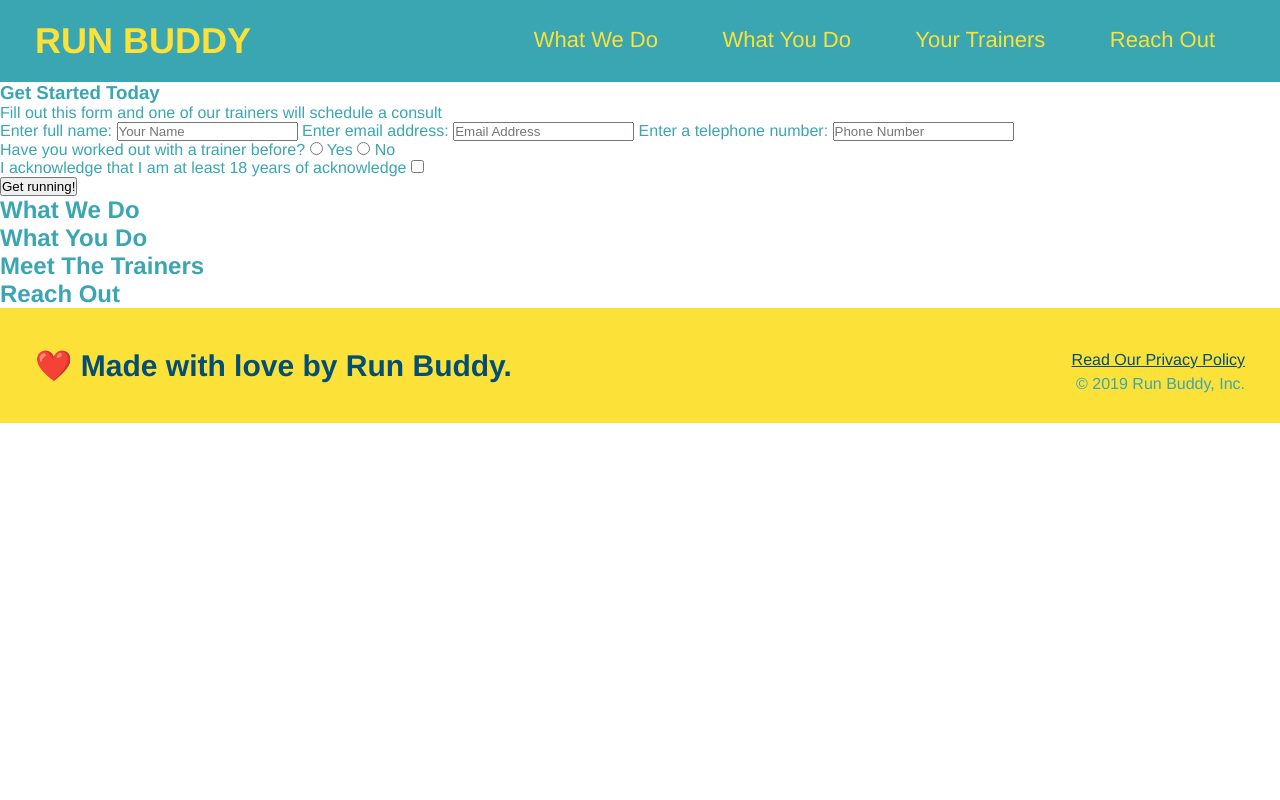
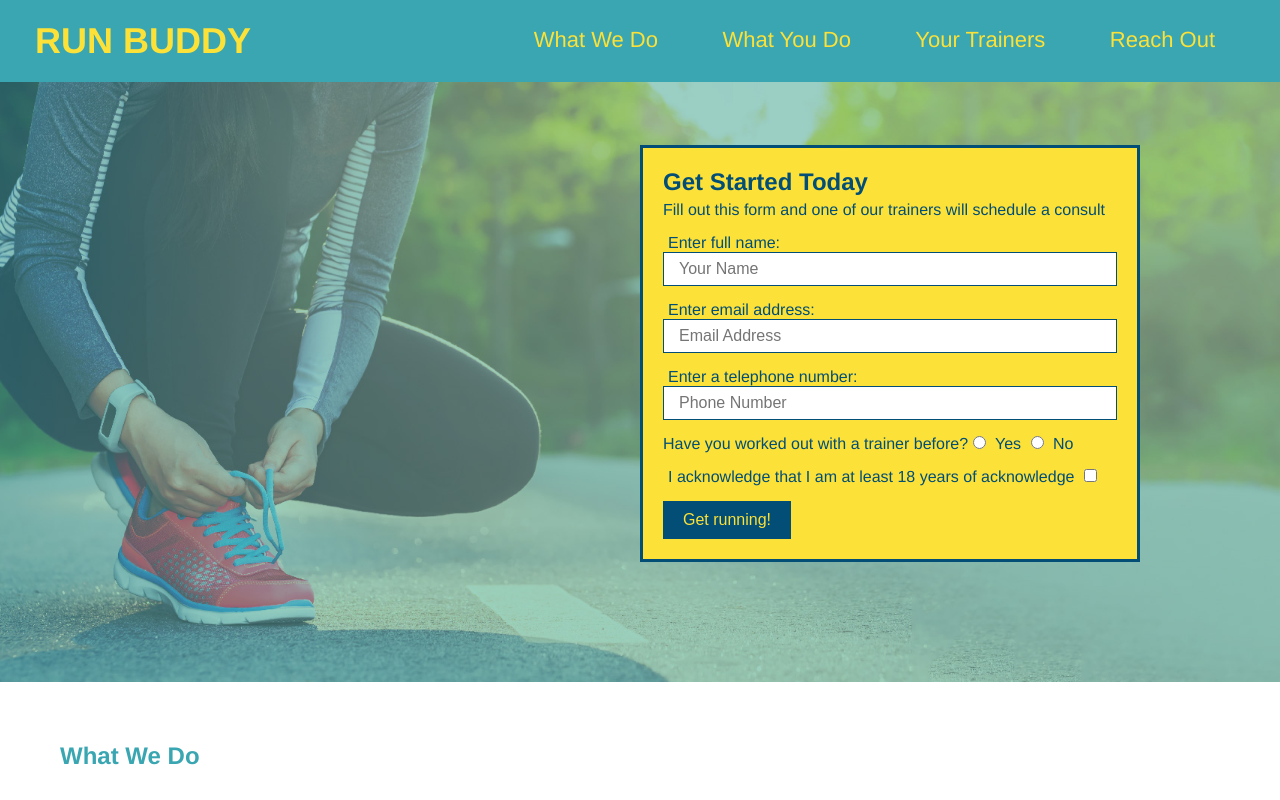
Before and after one commit to vidurham/run-buddy, a plain HTML site: page index.html in a window 1280 px wide. Shown: the top 800 px of the page. Drawn offline with Linux system fonts and the light colour scheme.

Commit message:
Finished Hero section

```diff
--- a/assets/css/style.css
+++ b/assets/css/style.css
@@ -66,3 +66,63 @@ footer div {
 footer a {
     color: #024e76;
 }
+
+section {
+    padding: 60px;
+}
+
+ /* Hero Style Start */
+ .hero {
+    background-image: url("../images/hero-bg.jpg");
+    height: 600px;
+    background-size: cover;
+    background-position: center;
+    position: relative;
+ }
+/* Hero Style End */
+
+/* Hero Form Style Start */
+.hero-form {
+    color:#024e76;
+    background-color: #fce138;
+    padding: 20px;
+    width: 500px;
+    border-style: solid;
+    border-width: 3px;
+    border-color: #024e76;
+    position: absolute;
+    bottom: 120px;
+    right: 140px;
+}
+/* Hero Form Style End */
+
+.hero-form h3 {
+    font-size: 24px;
+    margin: 0;
+}
+
+.hero-form p {
+    margin: 5px 0 15px 0;
+}
+
+.form-input {
+    border: 1px solid #024e76;
+    display: block;
+    padding: 7px 15px;
+    font-size: 16px;
+    color: #024e76;
+    width: 100%;
+    margin-bottom: 15px;
+}
+
+.hero-form label {
+    margin: 0 5px;
+}
+
+.hero-form button {
+    color: #fce138;
+    background-color: #024e76;
+    border: none;
+    padding: 10px 20px;
+    font-size: 16px;
+}
--- a/index.html
+++ b/index.html
@@ -35,18 +35,18 @@
     </header>
 
     <!-- hero/jumbotron-->
-    <section>
-        <div>
+    <section class="hero">
+        <div class="hero-form">
             <h3>Get Started Today</h3>
             <p>Fill out this form and one of our trainers will schedule a consult</p>
             <!-- Add form element-->
             <form>
                 <label for="name">Enter full name:</label>
-                <input type="text" placeholder="Your Name" name="name" id="name" />
+                <input type="text" placeholder="Your Name" name="name" id="name" class="form-input" />
                 <label for="email">Enter email address:</label>
-                <input type="email" placeholder="Email Address" name="email" id="email" />
+                <input type="text" placeholder="Email Address" name="email" id="email" class="form-input" />
                 <label for="phone">Enter a telephone number:</label>
-                <input type="tel" placeholder= "Phone Number" name="phone" id="phone" />
+                <input type="text" placeholder= "Phone Number" name="phone" id="phone" class="form-input" />
                 <p>
                     Have you worked out with a trainer before?
                     <input type="radio" name="trainer-confirm" id="trainer-yes" />
```
Also changed, not shown: assets/images/hero-bg.jpg (added).
